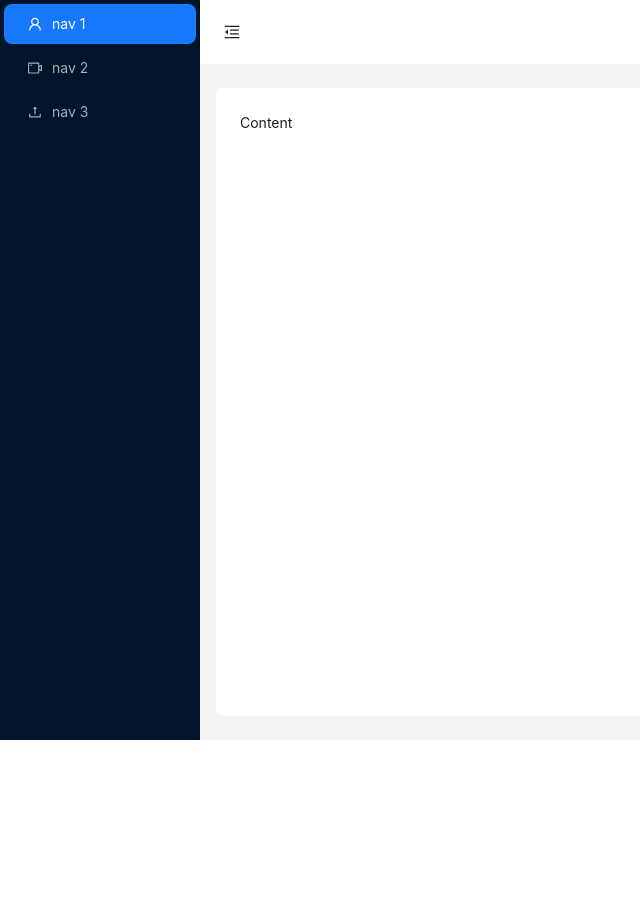
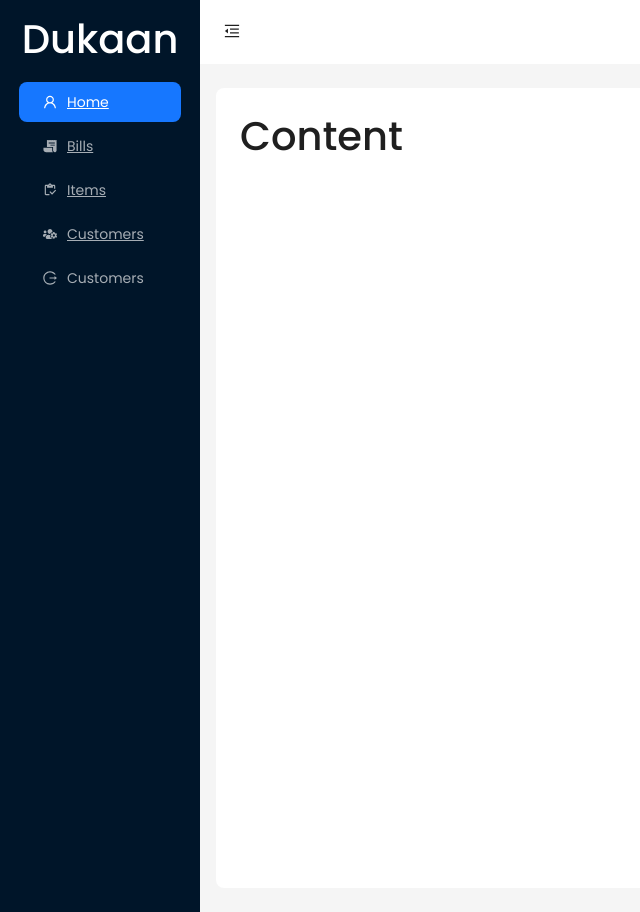
Before and after one commit to aliyanwhiz/Dukaan, a React (Vite) app in the folder client/: page / in a window 1280 px wide. Shown: the whole page, without its empty margins (0-640 px from the left). Before the commit the page ends 800 px from the top, so only its background shows below. Built offline with nearby package versions, Linux system fonts and the light colour scheme.

Commit message:
customized client

```diff
--- a/client/package.json
+++ b/client/package.json
@@ -14,6 +14,7 @@
     "axios": "^1.6.8",
     "react": "^18.2.0",
     "react-dom": "^18.2.0",
+    "react-icons": "^5.1.0",
     "react-router-dom": "^6.22.3",
     "redux": "^5.0.1",
     "redux-thunk": "^3.1.0"
--- a/client/src/components/DefaultLayout.tsx
+++ b/client/src/components/DefaultLayout.tsx
@@ -1,12 +1,17 @@
+import '../styles/DefaultLayout.css'
 import React, { useState } from 'react';
 import {
   MenuFoldOutlined,
   MenuUnfoldOutlined,
-  UploadOutlined,
   UserOutlined,
-  VideoCameraOutlined,
+  LogoutOutlined
 } from '@ant-design/icons';
+import { FaUsersCog } from "react-icons/fa";
+import {MdOutlineInventory } from "react-icons/md";
+import { IoReceiptSharp } from "react-icons/io5";
+import { GiRolledCloth } from "react-icons/gi";
 import { Button, Layout, Menu, theme } from 'antd';
+import { Link } from 'react-router-dom';
 
 const { Header, Sider, Content } = Layout;
 
@@ -19,29 +24,36 @@
   return (
     <Layout>
       <Sider trigger={null} collapsible collapsed={collapsed}>
-        <div className="demo-logo-vertical" />
+        <div className="demo-logo-vertical" >
+        <div className='logo' >
+          {collapsed ? <GiRolledCloth  color='fff' size={30} /> : <h1 className='logotext'>Dukaan</h1>}
+          </div>
+        </div>
         <Menu
+          style={{
+              margin:'20px 0px',
+              padding:'0px 15px'
+          }}
           theme="dark"
           mode="inline"
-          defaultSelectedKeys={['1']}
-          items={[
-            {
-              key: '1',
-              icon: <UserOutlined />,
-              label: 'nav 1',
-            },
-            {
-              key: '2',
-              icon: <VideoCameraOutlined />,
-              label: 'nav 2',
-            },
-            {
-              key: '3',
-              icon: <UploadOutlined />,
-              label: 'nav 3',
-            },
-          ]}
-        />
+          defaultSelectedKeys={[window.location.pathname]}
+        >
+          <Menu.Item key='/' icon={<UserOutlined />}>
+              <Link to="/">Home</Link>
+          </Menu.Item>
+          <Menu.Item key='/bills' icon={<IoReceiptSharp />}>
+              <Link to="/bills">Bills</Link>
+          </Menu.Item>
+          <Menu.Item key='/items' icon={<MdOutlineInventory />}>
+              <Link to="/items">Items</Link>
+          </Menu.Item>
+          <Menu.Item key='/customers' icon={<FaUsersCog />}>
+              <Link to="/customers">Customers</Link>
+          </Menu.Item>
+          <Menu.Item key='/logout' icon={<LogoutOutlined />}>
+              Customers
+          </Menu.Item>
+        </Menu>
       </Sider>
       <Layout>
         <Header style={{ padding: 0, background: colorBgContainer }}>
@@ -60,12 +72,12 @@
           style={{
             margin: '24px 16px',
             padding: 24,
-            minHeight: 628,
+            height: '100vh',
             background: colorBgContainer,
             borderRadius: borderRadiusLG,
           }}
         >
-          Content
+          <h1>Content</h1>
         </Content>
       </Layout>
     </Layout>
--- a/client/src/index.css
+++ b/client/src/index.css
@@ -0,0 +1,9 @@
+@import url('https://fonts.googleapis.com/css2?family=Poppins:ital,wght@0,100;0,200;0,300;0,400;0,500;0,600;0,700;0,800;0,900;1,100;1,200;1,300;1,400;1,500;1,600;1,700;1,800;1,900&display=swap');
+*{
+    margin: 0;
+    padding: 0;
+    box-sizing: border-box;
+    list-style: none;
+    text-decoration: none;
+    font-family: "Poppins", sans-serif;
+}
--- a/client/src/styles/DefaultLayout.css
+++ b/client/src/styles/DefaultLayout.css
@@ -0,0 +1,8 @@
+.logo{
+    margin:25px;
+    .logotext{
+        color:#fff;
+        text-align:center;
+        margin: -10px;
+    }
+}
```
Also changed, not shown: 1 other file (tests, documents, lock files or other folders).
